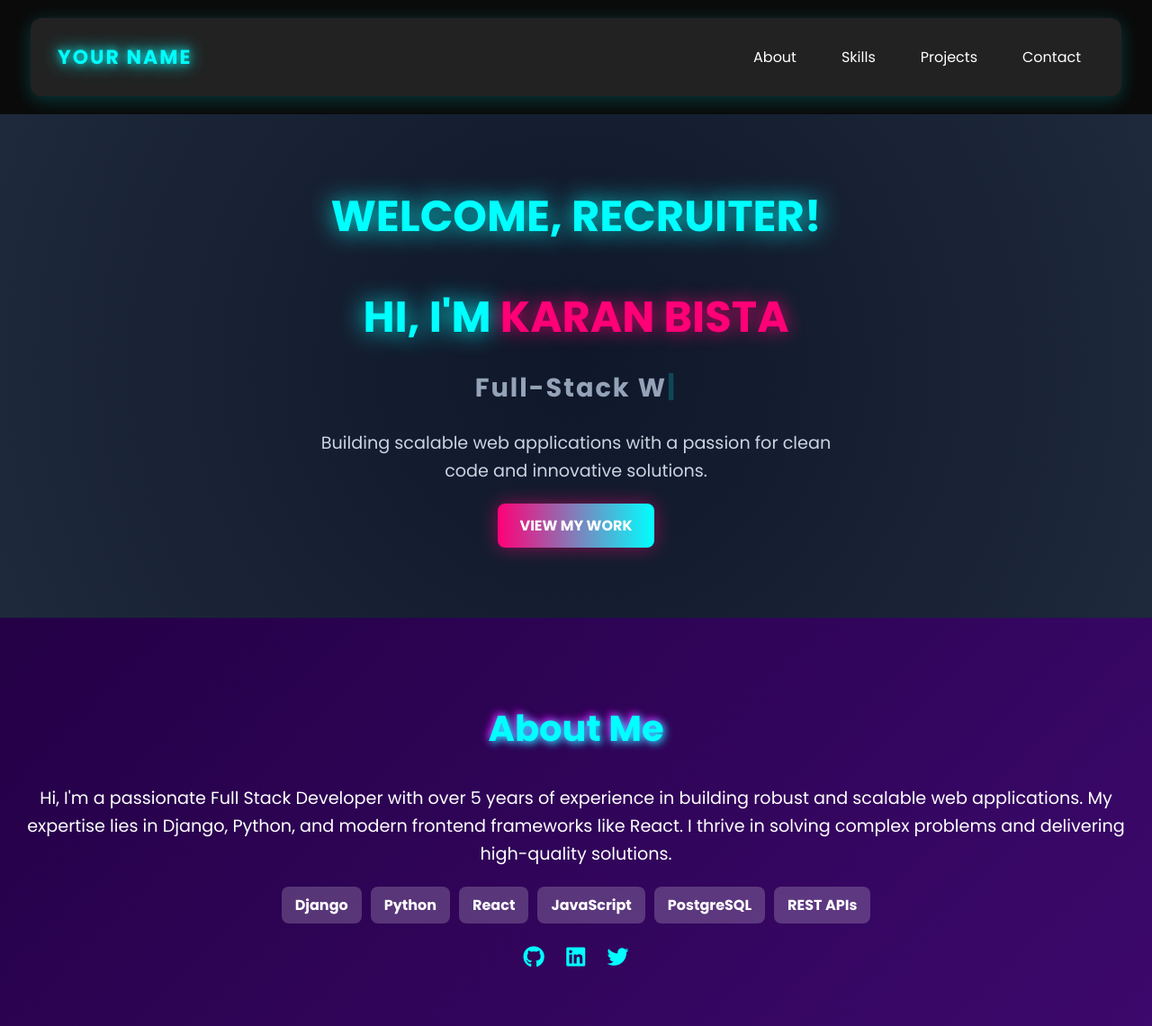
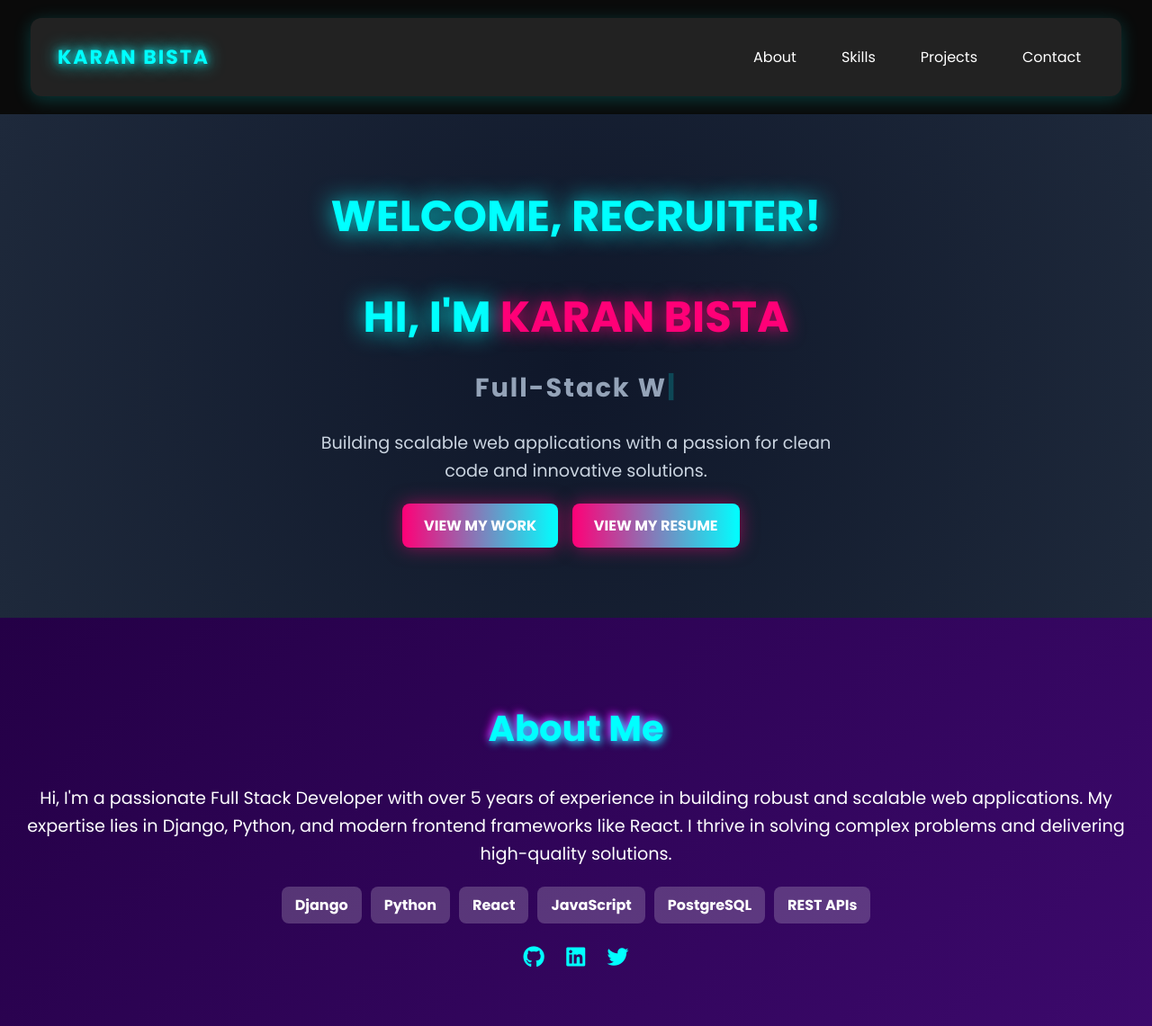
Before and after one commit to kar137/portfolio-website, a Django app: page /recruiter/ in a window 1280 px wide. Shown: the top 1141 px of the page at 90% size. Run offline with Django 5.2, Linux system fonts and the light colour scheme.

Commit message:
Add my resume to recruiter page

```diff
--- a/portfolio/home/static/css/recruiter.css
+++ b/portfolio/home/static/css/recruiter.css
@@ -134,6 +134,7 @@ body {
     transition: 0.3s ease-in-out;
     text-decoration: none;
     box-shadow: 0px 0px 20px rgba(255, 0, 119, 0.5);
+    margin-right: 11.5px;
   }
 
   .btn:hover {
--- a/portfolio/home/templates/home/recruiter.html
+++ b/portfolio/home/templates/home/recruiter.html
@@ -16,7 +16,7 @@
 <body>
     <!-- Navigation Bar -->
     <nav class="navbar">
-        <div class="logo">Your Name</div>
+        <div class="logo">Karan Bista</div>
         <ul class="nav-links">
             <li><a href="#about">About</a></li>
             <li><a href="#skills">Skills</a></li>
@@ -37,6 +37,7 @@
             </h2>
             <p class="hero-desc">Building scalable web applications with a passion for clean code and innovative solutions.</p>
             <a href="#projects" class="btn">View My Work</a>
+            <a href="https://drive.google.com/file/d/1eLXyrQ5Dddxe9Ei_KZNMrwjmfK9bj-Kb/view?usp=drive_link" class="btn">View My Resume</a>
         </div>
     </section>
 
```
